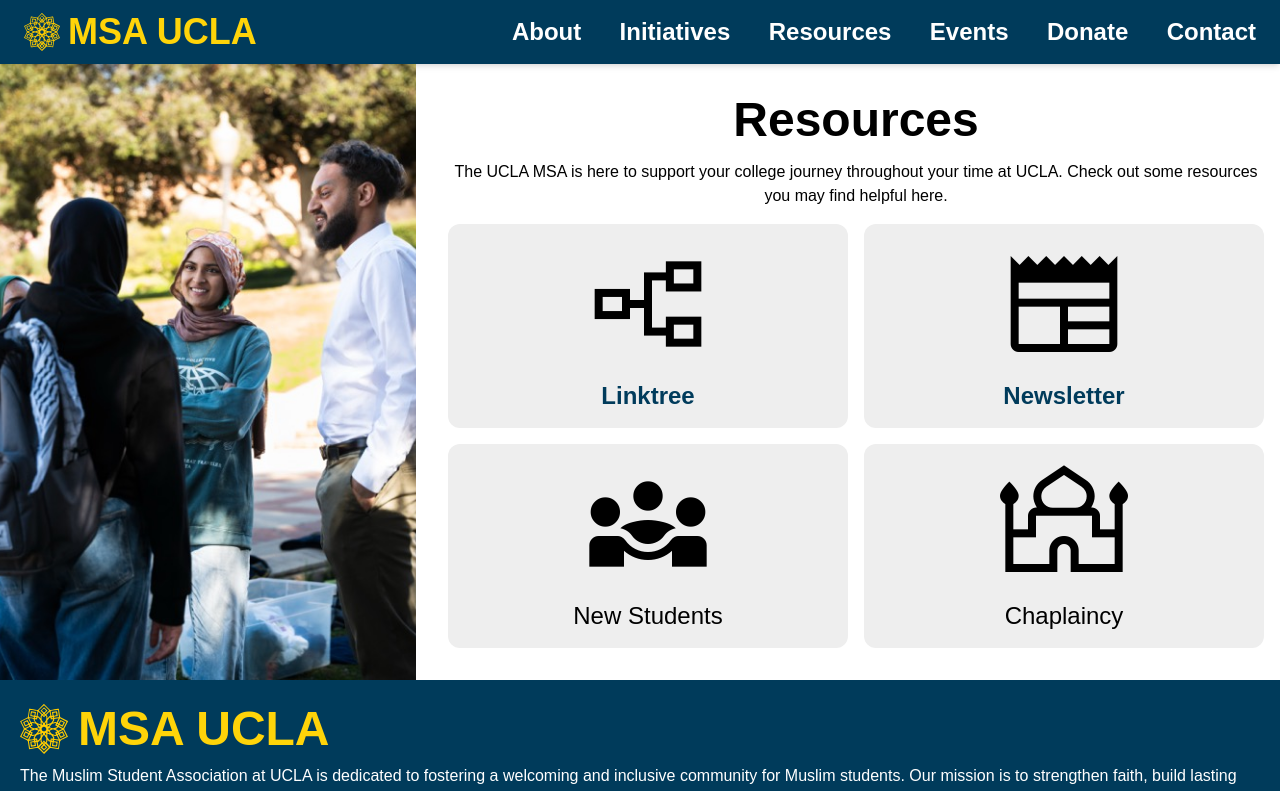
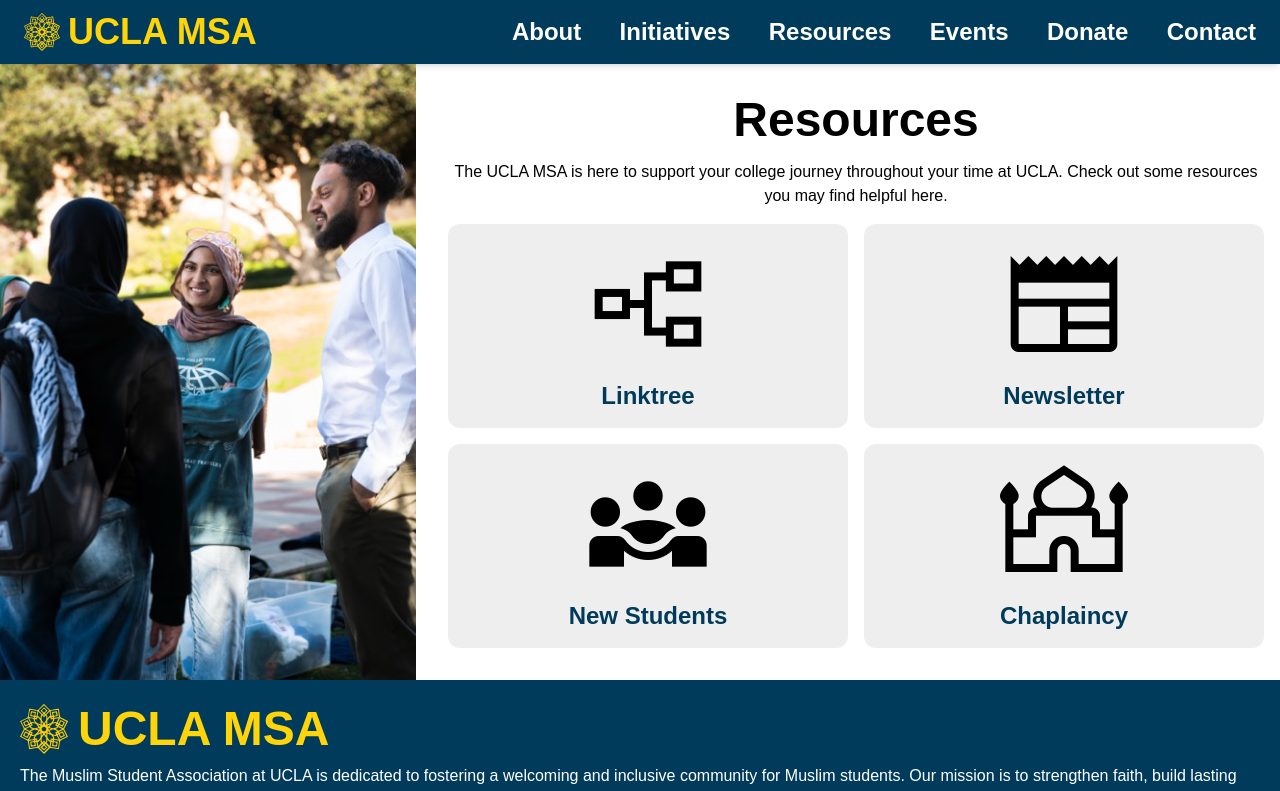
Before and after one commit to NajmKHoda/msa-ucla-website, a Next.js app: page /resources in a window 1280 px wide. Shown: the top 791 px of the page. Built offline with nearby package versions, Linux system fonts and the light colour scheme; a web font is replaced by a local one.

Commit message:
Fix stylistic inconsistencies

```diff
--- a/src/app/about/page.tsx
+++ b/src/app/about/page.tsx
@@ -9,7 +9,7 @@ export default function AboutPage() {
                 backgroundSize: 'cover',
             }}/>
             <div className='flex flex-col items-center justify-center'>
-                <h1 className='mt-5 mb-2 text-4xl text-center font-bold'>We are <span className='text-msa-blue'>MSA UCLA</span>.</h1>
+                <h1 className='mt-5 mb-2 text-4xl text-center font-bold'>We are <span className='text-msa-blue'>UCLA MSA</span>.</h1>
                 <p className='max-w-[750] px-4 pb-5 md:pb-0 text-center'>
                     Since its establishment in 1964, the MSA at UCLA has focused on three fundamentals of the Muslim college experience:
                     rooting Muslim Bruins in their faith, establishing a unified family across our diverse community,
--- a/src/app/resources/page.tsx
+++ b/src/app/resources/page.tsx
@@ -32,14 +32,14 @@ export default function ResourcesPage() {
                     url="/resources/new-students"
                     icon={<Icon name='diversity_3' size={128} />}
                 >
-                    <h2>New Students</h2>
+                    <h2 className='font-semibold text-msa-blue'>New Students</h2>
                 </ResourceCard>
 
                 <ResourceCard
                     url="/resources/chaplaincy"
                     icon={<Icon name='mosque' size={128} />}
                 >
-                    <h2>Chaplaincy</h2>
+                    <h2 className='font-semibold text-msa-blue'>Chaplaincy</h2>
                 </ResourceCard>
             </div>
         </ThumbnailPage>
--- a/src/components/layout/Footer.tsx
+++ b/src/components/layout/Footer.tsx
@@ -7,7 +7,7 @@ export default function Footer() {
             <div className='flex flex-1 flex-col gap-[10px]'>
                 <div className='flex gap-[10px] items-center'>
                     <Image src='/images/logo.svg' width={48} height={48} alt='MSA Logo' />
-                    <h1 className='text-5xl text-msa-yellow font-bold text-nowrap'>MSA UCLA</h1>
+                    <h1 className='text-5xl text-msa-yellow font-bold text-nowrap'>UCLA MSA</h1>
                 </div>
                 <p className='md:min-w-[440px]'>
                     The Muslim Student Association at UCLA is dedicated to fostering a welcoming and inclusive community for Muslim students.
--- a/src/components/layout/Header/ResponsiveHeader.tsx
+++ b/src/components/layout/Header/ResponsiveHeader.tsx
@@ -44,7 +44,7 @@ export default function ResponsiveHeader({ children }: ResponsiveHeaderProps) {
             <header className={`flex z-[1] justify-between items-stretch w-full transition duration-200 px-6 ${floatClass}`}>
                 <Link href='/' className='flex py-3 gap-2 items-center'>
                     <Image src='/images/logo.svg' width={36} height={36} alt='MSA UCLA logo' />
-                    <h1 className='text-4xl text-msa-yellow font-bold'>MSA UCLA</h1>
+                    <h1 className='text-4xl text-msa-yellow font-bold'>UCLA MSA</h1>
                 </Link>
                 {isMobile ?
                 <button type='button' onClick={() => setShowMenu(!showMenu)}>
```
